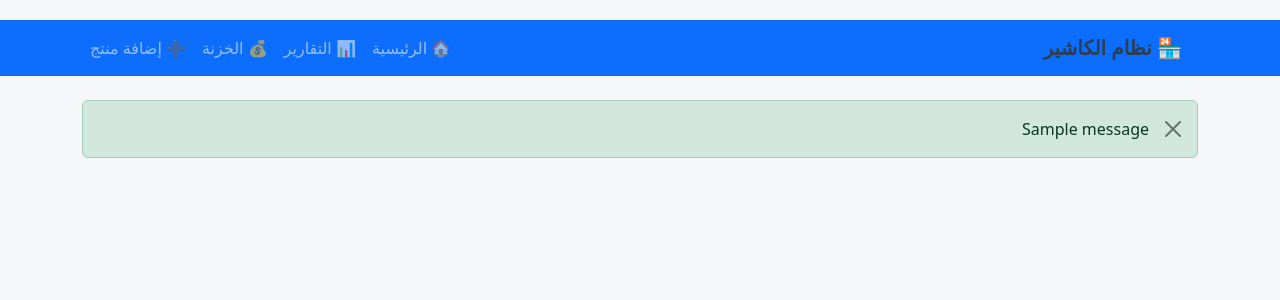
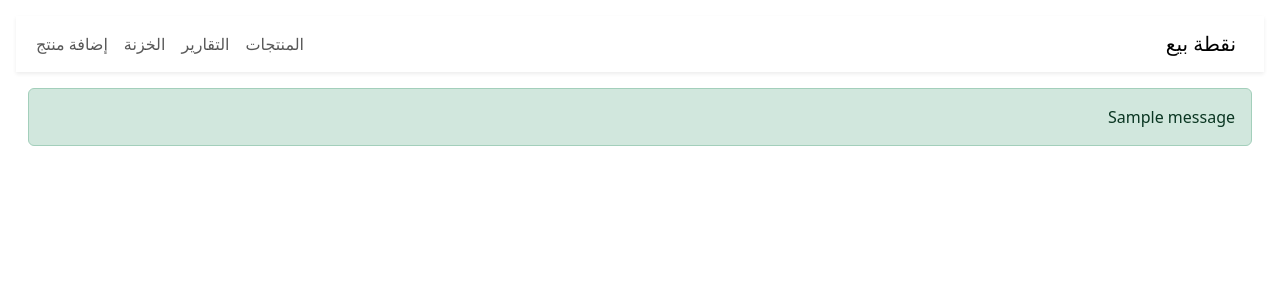
Before and after one commit to msayed20089/mobile-shop-web, a Flask app: template templates/base.html in a window 1280 px wide. Shown: the top 300 px of the page. Run offline with Flask 3, Linux system fonts and the light colour scheme; the template is opened without the code that fills it, so the values that code supplies are empty; tables that the repository leaves empty hold one stand-in row (values such as "Sample post"); one stand-in notice (Sample message) is shown.

Commit message:
Update base.html

```diff
--- a/templates/base.html
+++ b/templates/base.html
@@ -1,4 +1,3 @@
-
 <!doctype html>
 <html lang="ar" dir="rtl">
 <head>
@@ -6,53 +5,31 @@
   <meta name="viewport" content="width=device-width,initial-scale=1">
   <title>نظام كاشير - ويب</title>
   <link href="https://cdn.jsdelivr.net/npm/bootstrap@5.3.2/dist/css/bootstrap.min.css" rel="stylesheet">
-  <style>
-    body { background:#f4f6f8; padding-top: 20px; }
-    .product-card { cursor:pointer; transition: transform 0.2s; }
-    .product-card:hover { transform: translateY(-2px); box-shadow: 0 4px 8px rgba(0,0,0,0.1); }
-    .cart-panel { max-height: 60vh; overflow:auto; }
-    .rtl { direction: rtl; text-align: right; }
-    .navbar-brand { font-weight: bold; color: #2c3e50 !important; }
-  </style>
+  <link href="{{ url_for('templates', filename='style.css') }}" rel="stylesheet">
 </head>
-<body class="rtl">
-<nav class="navbar navbar-expand-lg navbar-dark bg-primary mb-4">
-  <div class="container">
-    <a class="navbar-brand" href="{{ url_for('index') }}">🏪 نظام الكاشير</a>
-    <button class="navbar-toggler" type="button" data-bs-toggle="collapse" data-bs-target="#navbarNav">
-      <span class="navbar-toggler-icon"></span>
-    </button>
-    <div class="collapse navbar-collapse" id="navbarNav">
+<body class="rtl p-3">
+<nav class="navbar navbar-expand-lg navbar-light bg-white mb-3 shadow-sm">
+  <div class="container-fluid">
+    <a class="navbar-brand" href="{{ url_for('index') }}">نقطة بيع</a>
+    <div class="collapse navbar-collapse">
       <ul class="navbar-nav me-auto">
-        <li class="nav-item">
-          <a class="nav-link" href="{{ url_for('index') }}">🏠 الرئيسية</a>
-        </li>
-        <li class="nav-item">
-          <a class="nav-link" href="{{ url_for('reports') }}">📊 التقارير</a>
-        </li>
-        <li class="nav-item">
-          <a class="nav-link" href="{{ url_for('cash') }}">💰 الخزنة</a>
-        </li>
-        <li class="nav-item">
-          <a class="nav-link" href="{{ url_for('add_product_web') }}">➕ إضافة منتج</a>
-        </li>
+        <li class="nav-item"><a class="nav-link" href="{{ url_for('index') }}">المنتجات</a></li>
+        <li class="nav-item"><a class="nav-link" href="{{ url_for('reports') }}">التقارير</a></li>
+        <li class="nav-item"><a class="nav-link" href="{{ url_for('cash') }}">الخزنة</a></li>
+        <li class="nav-item"><a class="nav-link" href="{{ url_for('add_product_web') }}">إضافة منتج</a></li>
       </ul>
     </div>
   </div>
 </nav>
 
-<div class="container">
+<div class="container-fluid">
   {% with messages = get_flashed_messages(with_categories=true) %}
     {% if messages %}
-      {% for category, message in messages %}
-        <div class="alert alert-{{ 'success' if category == 'success' else 'danger' }} alert-dismissible fade show" role="alert">
-          {{ message }}
-          <button type="button" class="btn-close" data-bs-dismiss="alert"></button>
-        </div>
+      {% for cat, msg in messages %}
+        <div class="alert alert-{{ 'success' if cat=='success' else 'danger' }}">{{ msg }}</div>
       {% endfor %}
     {% endif %}
   {% endwith %}
-
   {% block content %}{% endblock %}
 </div>
 
```
